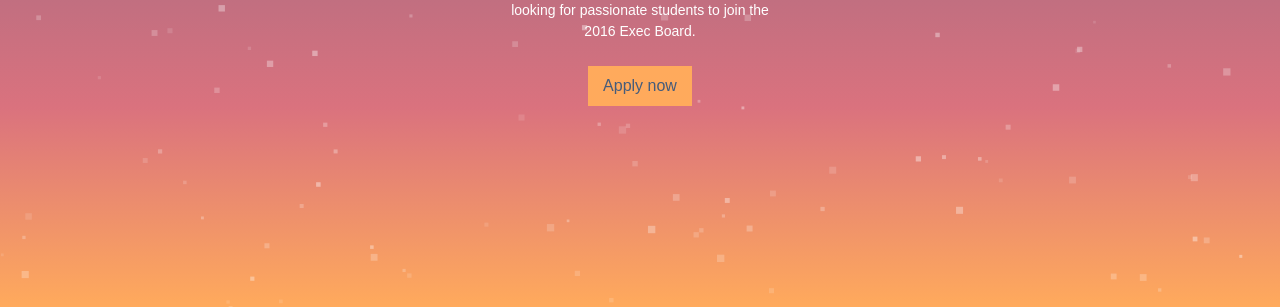
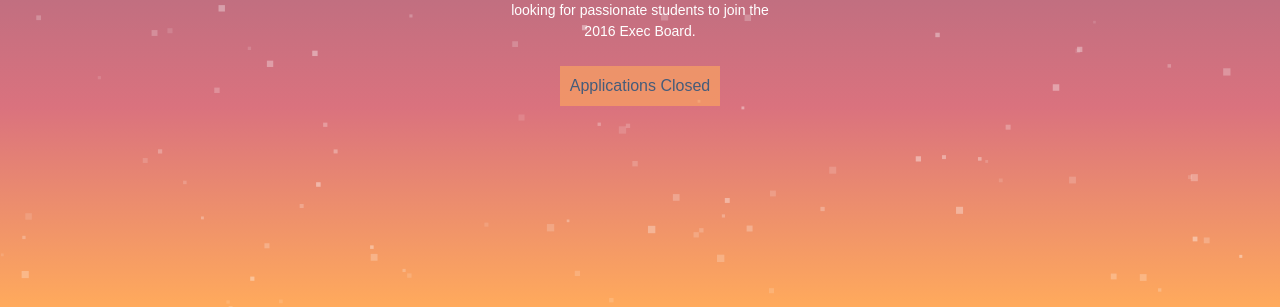
Before and after one commit to BoilerMake/offseason, a plain HTML site: page index.html in a window 1280 px wide. Shown: the part 493-800 px from the top of the page. Drawn offline with nearby package versions, Linux system fonts and the light colour scheme.

Commit message:
Kill Applications

```diff
--- a/assets/stylesheets/base.css
+++ b/assets/stylesheets/base.css
@@ -125,11 +125,11 @@ html, body {
 
 .button {
   display: block;
-  width: 6.5em;
+  width: 10em;
   margin: 0 auto;
   text-decoration: none;
   font-family: "open-sans", Arial, sans-serif;
-  background-color: #ffaa5c;
+  background-color: rgba(255,170,92,0.6);
   border: none;
   font-size: 16px;
   padding: 0.5em 0.5em;
@@ -137,6 +137,3 @@ html, body {
   color: #455C7B;
   -webkit-transition: all 0.25s ease;
           transition: all 0.25s ease; }
-  .button:hover {
-    background-color: #ED8E6D;
-    cursor: pointer; }
--- a/index.html
+++ b/index.html
@@ -34,7 +34,7 @@
       <h1 class="title">BOILERMAKE</h1>
       <p class="description">
         As the sun sets on <a class="link" href="https://2015.boilermake.org">BoilerMake 2015</a> we're looking for passionate students to join the 2016 Exec Board.
-        <a class="button" href="http://goo.gl/forms/pGE6fRbRgw">Apply now</a>
+        <span class="button" href="http://goo.gl/forms/pGE6fRbRgw">Applications Closed</span>
       </p>
     </div>
 
```
